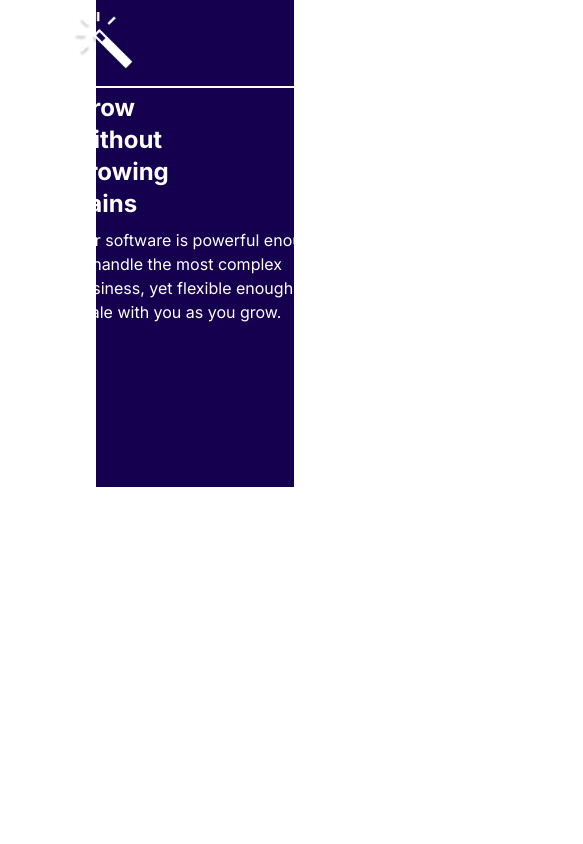
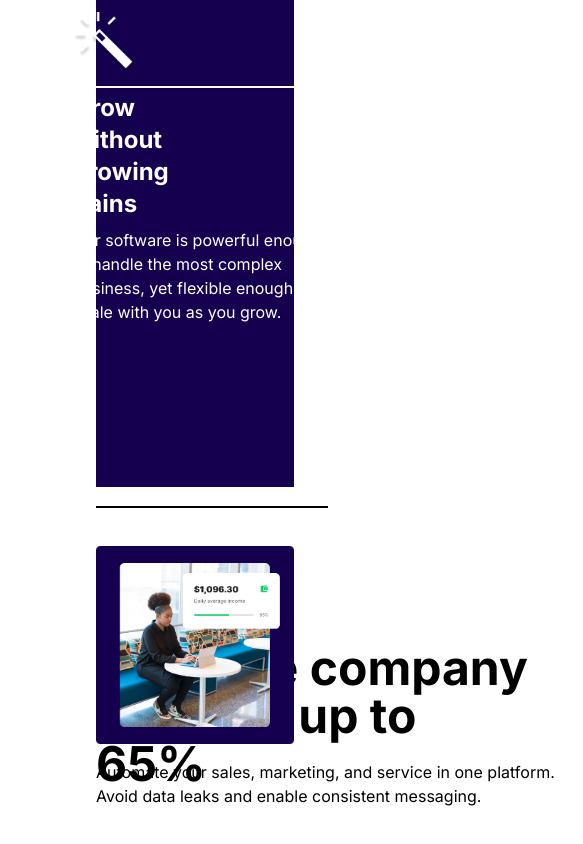
Before and after one commit to StanislavKamenov/zing7newtask, a Next.js app: page / in a window 390 px wide. Shown: the part 2153-2997 px from the top of the page, 583 px wide, since content can reach past the window. Before the commit the page ends 2736 px from the top, so only its background shows below. Built offline with nearby package versions, Linux system fonts and the light colour scheme.

Commit message:
Started next section
Need to fix Cars section responsive only

```diff
--- a/src/app/components/Cars/cards.tsx
+++ b/src/app/components/Cars/cards.tsx
@@ -30,7 +30,7 @@ export default function Cards() {
                     </div>
                 </div>
             </div>
-            <div className="flex flex-col md:flex-row justify-center md:space-x-8 mt-8">
+            <div className="flex flex-col md:flex-row justify-center md:space-x-[7vw] mt-8">
                 <Card
                     isSelected={isCardSelected(1)}
                     handleClick={() => handleCardClick(1)}
--- /dev/null
+++ b/src/app/components/info/info.tsx
@@ -0,0 +1,25 @@
+import Image from "next/image"
+import infoImg1 from "../../../../public/infosection/infoimg1.png"
+import success from "../../../../public/infosection/success_icon.png"
+
+export default function Info() {
+    return(
+        <div className="flex relative w-full max-w-[1140px] max-h-[604px] mt-[5vw] items-start">
+            <div className="flex flex-col">
+                <div className="ml mr-auto h-0.5 w-[59.5vw] bg-black"></div>
+                <div className="flex justify-center items-center rounded-[5px] w-[65px] h-[32px] mt-20 bg-custom-yellow font-bold text-custom-grey">SALES</div>
+                <div className="mt-6 text-5xl font-bold w-[440px] h-[116px]">
+                    <h2>Increase company revenue up to 65%</h2>
+                </div>
+                <div className=" w-[487px]">
+                    <p>Automate your sales, marketing, and service in one platform. Avoid data leaks and enable consistent messaging. </p>
+                    <div>
+                    </div>
+                </div>
+            </div>
+            <div className="absolute right-0 top-10">
+                <Image src={infoImg1} alt="" width={555} height={555} />
+            </div>
+        </div>
+    )
+}
--- a/src/app/page.tsx
+++ b/src/app/page.tsx
@@ -2,12 +2,14 @@ import Image from "next/image";
 import Navbar from './components/navBar/navBar'
 import Hero from "./components/hero/hero";
 import Cards from "./components/Cars/cards";
+import Info from "./components/info/info";
 export default function Home() {
   return (
     <main className="flex min-h-screen flex-col items-center justify-between p-24">
      <Navbar />
      <Hero />
      <Cards />
+     <Info />
     </main>
   );
 }
```
Also changed, not shown: public/infosection/infoimg1.png (added), public/infosection/success_icon.png (added).
